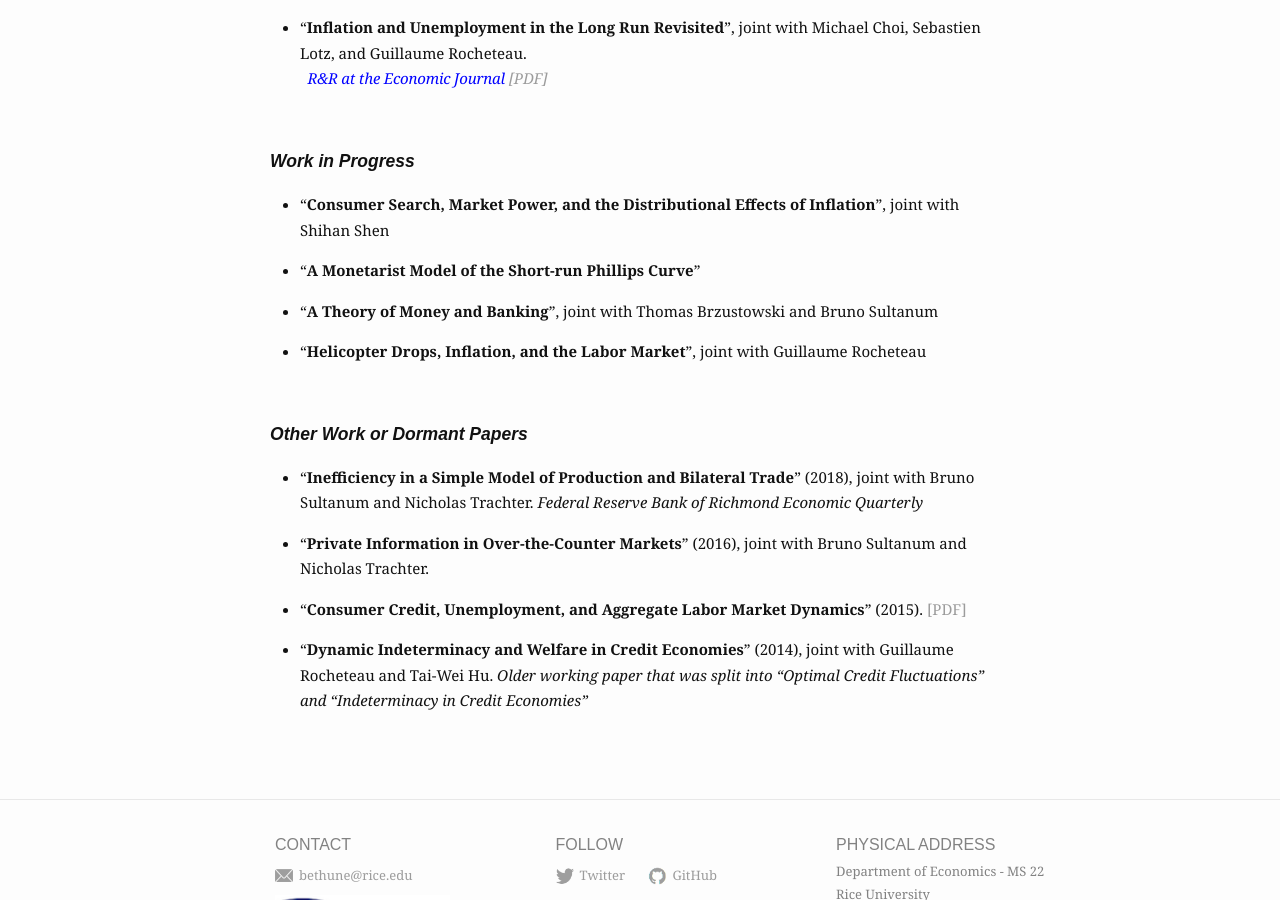
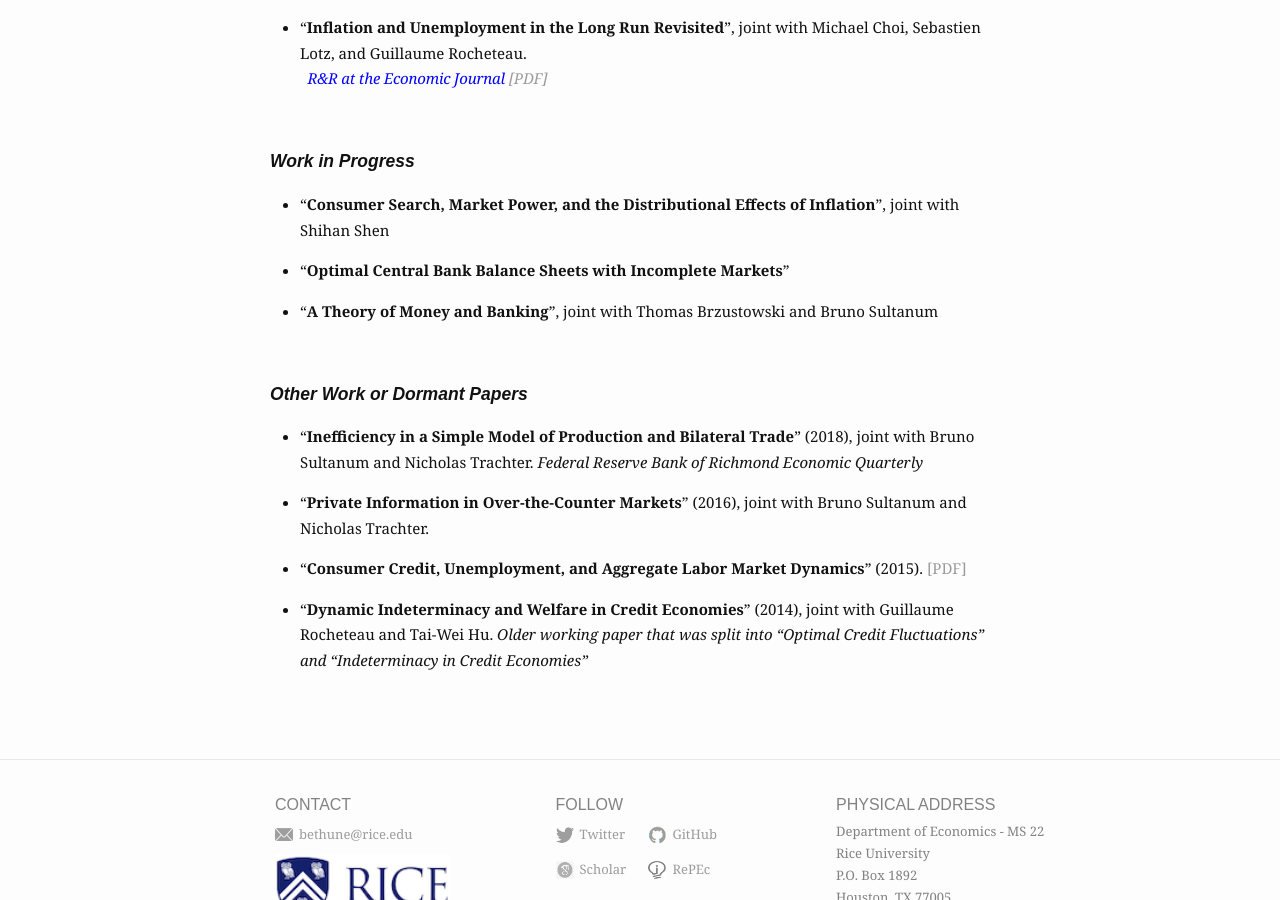
Before and after one commit to zbethune/zbethune.github.io, a Jekyll site: the page built from research.md, in a window 1280 px wide and 900 px high, scrolled down 1214 px. Built offline with Jekyll 4.4.1, drawn with Linux system fonts in a browser that asks for light colours.

Commit message:
Update research.md

```diff
--- a/research.md
+++ b/research.md
@@ -68,11 +68,11 @@ slug: /research
 ### ***Work in Progress***
 -  "__Consumer Search, Market Power, and the Distributional Effects of Inflation__", joint with Shihan Shen
 
-- "__A Monetarist Model of the Short-run Phillips Curve__"
+- "__Optimal Central Bank Balance Sheets with Incomplete Markets__"
 
 -  "__A Theory of Money and Banking__", joint with Thomas Brzustowski and Bruno Sultanum
 
-- "__Helicopter Drops, Inflation, and the Labor Market__", joint with Guillaume Rocheteau
+<!-- - "__Helicopter Drops, Inflation, and the Labor Market__", joint with Guillaume Rocheteau -->
 
 <br />
 
```
